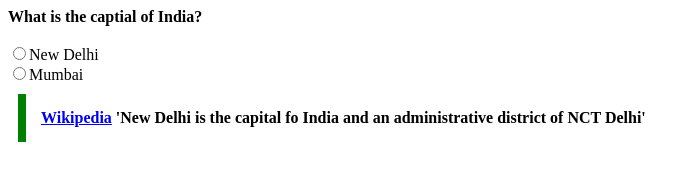
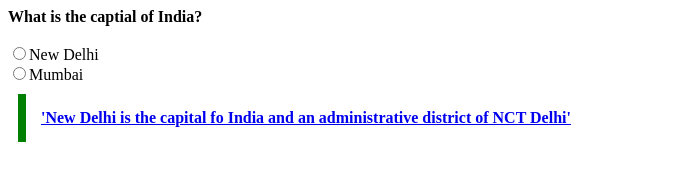
Before and after one commit to acciojob/trivia-dpinkvilla, a website: page main.html in a window 1280 px wide. Shown: the whole page, without its empty margins (0-699 px from the left). Drawn offline with Linux system fonts and the light colour scheme.

Commit message:
created a submission

```diff
--- a/main.html
+++ b/main.html
@@ -13,7 +13,7 @@
 <label for="quiz"><b>What is the captial of India?</b></label><br><br>
 	<input type="radio">New Delhi<br>
 	<input type="radio">Mumbai<br>
-	<blockquote <cite><a href="https://en.wikipedia.org/wiki/New_Delhi" target="_blank">Wikipedia</a></cite> 'New Delhi is the capital fo India and an administrative district of NCT Delhi'</blockquote>
+	<blockquote <cite> <a href="https://en.wikipedia.org/wiki/New_Delhi" target="_blank">'New Delhi is the capital fo India and an administrative district of NCT Delhi'</a></cite> </blockquote>
 
 
 </body>
--- a/styles.css
+++ b/styles.css
@@ -1,10 +1,10 @@
 
 /* Your CSS Code here. */
 blockquote{
-Max-width: Around 600px;
- Margin: 10px;
-Padding: 15px;
-Border-left: 8px solid green;
-Background-color: # f8fffe;
-Font-weight: Bold;
+max-width:600px;
+margin: 10px;
+padding: 15px;
+border-left: 8px solid green;
+background-color: # f8fffe;
+font-weight: Bold;
 }
```
